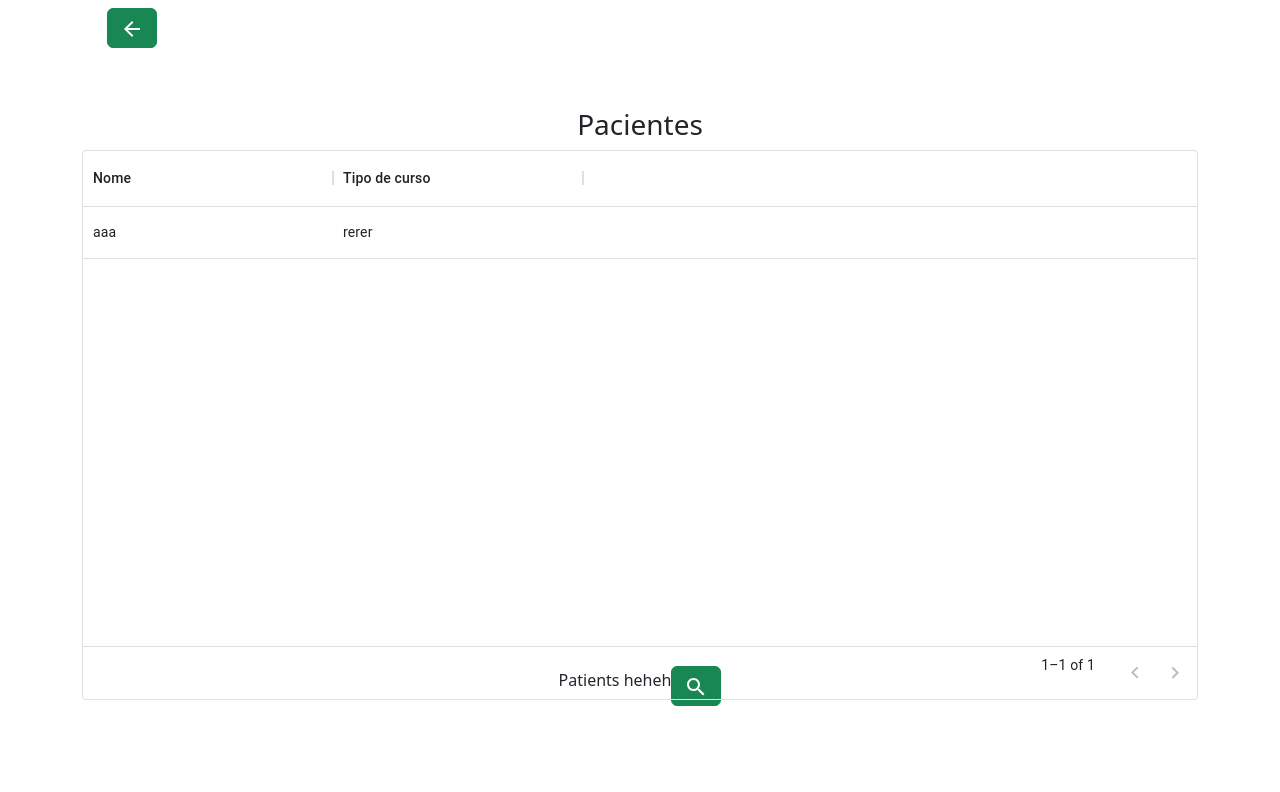
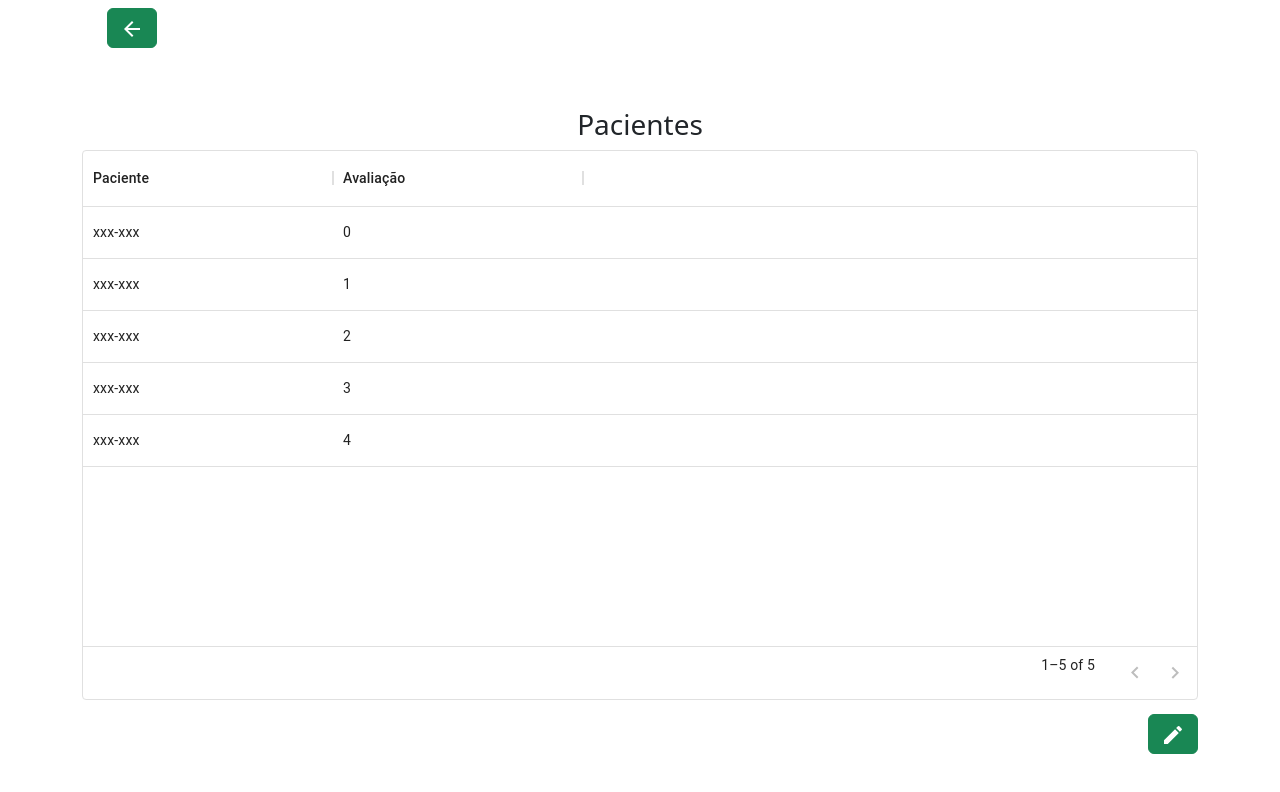
Before and after one commit to IFCE-LASIC/patients-ui, a React (Create React App) app: page /patients in a window 1280 px wide. Shown: the top 792 px of the page. Built offline with nearby package versions, Linux system fonts and the light colour scheme.

Commit message:
feat: add mock objects to simulate views

```diff
--- a/src/components/Details.js
+++ b/src/components/Details.js
@@ -1,4 +1,4 @@
-import React from "react";
+import React, { useEffect } from "react";
 // import Button from "react-bootstrap/Button";
 import "../App.css";
 import { Link } from "react-router-dom";
@@ -14,17 +14,32 @@ import { Button } from "react-bootstrap";
 // import GroupsIcon from "@mui/icons-material/Groups";
 // import SignalCellularAltIcon from "@mui/icons-material/SignalCellularAlt";
 import ArrowBackIcon from '@mui/icons-material/ArrowBack';
+import axios from "axios";
 
 export default function Details() {
+
+  useEffect(() => {
+    const result = axios.get("http://18.231.116.238/get_ids_samples/?id=2277aa40-8c7d-42d4-8279-7666606c0825");
+    console.log(result.data)
+  }, []);
+
   return (
-    <div className="container container-box">
+    <div className="container">
+        <div className="back-button">
+        <Link to="/patients">
+            <Button variant="success" className="button-success">
+            {" "}
+            <ArrowBackIcon />
+            </Button>{" "}
+        </Link>
+    </div>
       Patients heheh
-      <Link to="/patients">
+      {/* <Link to="/patients">
         <Button variant="success" className="button-success">
           {" "}
           <ArrowBackIcon />
         </Button>{" "}
-        </Link>
+        </Link> */}
     </div>
   );
 }
--- a/src/components/Patients.js
+++ b/src/components/Patients.js
@@ -17,27 +17,57 @@ import Button from "react-bootstrap/Button";
 import SearchIcon from "@mui/icons-material/Search";
 import { Box } from "@mui/material";
 import { DataGrid } from "@mui/x-data-grid";
+import EditIcon from '@mui/icons-material/Edit';
 
 const columns = [
     {
-      field: "name",
-      headerName: "Nome",
+      field: "paciente",
+      headerName: "Paciente",
       width: 250,
-      editable: true,
+      editable: false,
     },
     {
-      field: "kindCourseDescription",
-      headerName: "Tipo de curso",
+      field: "qtd_avaliacao",
+      headerName: "Avaliação",
       width: 250,
-      editable: true,
+      editable: false,
     },
+    // {
+    //   field: "acao",
+    //   headerName: "Ação",
+    //   width: 250,
+    //   editable: false,
+    // },
   ];
 
   const courses = [{
     "id": 1,
-    "name": "aaa",
-    "kindCourseDescription": "rerer"
-  }];
+    "paciente": "xxx-xxx",
+    "qtd_avaliacao": "0",
+  },
+  {
+    "id": 2,
+    "paciente": "xxx-xxx",
+    "qtd_avaliacao": "1",
+  },
+  {
+    "id": 3,
+    "paciente": "xxx-xxx",
+    "qtd_avaliacao": "2",
+  },
+  {
+    "id": 4,
+    "paciente": "xxx-xxx",
+    "qtd_avaliacao": "3",
+  },
+  {
+    "id": 5,
+    "paciente": "xxx-xxx",
+    "qtd_avaliacao": "4",
+  },
+
+
+];
 
 
 export default function Patients() {
@@ -59,7 +89,7 @@ export default function Patients() {
       };
 
   return (
-    <div class="container">
+    <div className="container">
     <div className="back-button">
         <Link to="/">
             <Button variant="success" className="button-success">
@@ -82,17 +112,27 @@ export default function Patients() {
         />
       </Box>
 
+      <div className="d-flex justify-content-end mt-5">
+        <div className="row ">
+          <div className="col-md-3 ml-md-auto">
+          <Link to="/details">
+            <Button variant="success" className="button-success">
+             <EditIcon />
+            </Button>
+            </Link>
+          </div>
+          </div>
+        </div>
 
 
-
-
+{/*
       Patients heheh
       <Link to="/details">
         <Button variant="success" className="button-success">
           {" "}
           <SearchIcon />
         </Button>{" "}
-        </Link>
+        </Link> */}
 
 
     </div>
```
